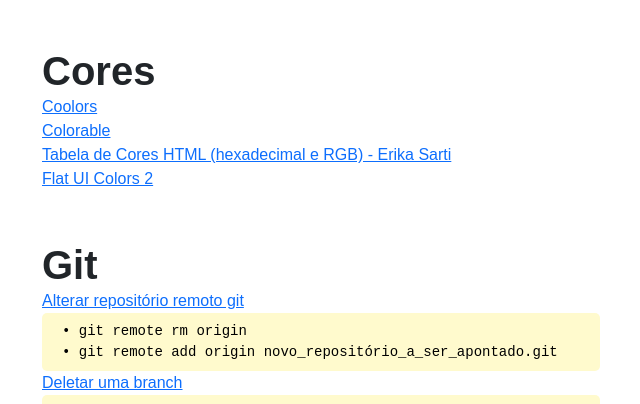
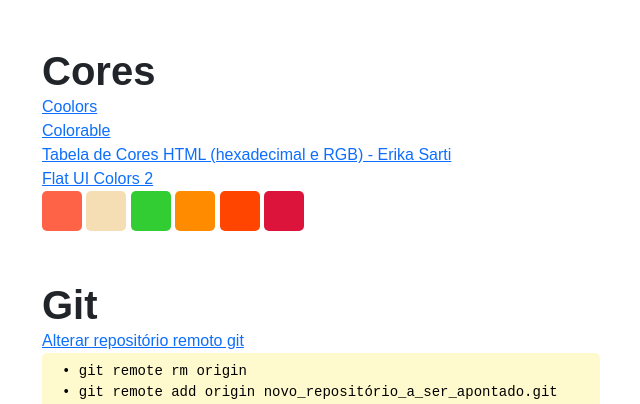
Before and after one commit to moaschneider/refs, a plain HTML site: page index.html in a window 1280 px wide. Shown: the part 657-1061 px from the top of the page, without its empty margins (40-680 px from the left). Drawn offline with nearby package versions, Linux system fonts and the light colour scheme; a web font is replaced by a local one.

Commit message:
add botoes cores com clique que copia nome da cor

```diff
--- a/index.html
+++ b/index.html
@@ -23,6 +23,19 @@
             font-weight: bold;
             font-size: 2    rem;
 
+        }
+        .tomato {background-color: tomato;}
+        .wheat {background-color: wheat;}
+        .limegreen {background-color: limegreen;}
+        .darkorange {background-color: darkorange;}
+        .orangered {background-color: orangered;}
+        .crimson {background-color: crimson;}
+        button {
+            border: none;
+            border-radius: 5px;
+            padding: 20px;
+            font-size: 18px;
+            cursor: pointer;
         }
         code {
             background-color: lemonchiffon;
@@ -81,7 +94,14 @@
         <a href="https://colorable.jxnblk.com/" target="_blank">Colorable</a>
         <a href="https://erikasarti.com/html/tabela-cores/" target="_blank">Tabela de Cores HTML (hexadecimal e RGB) - Erika Sarti</a>
         <a href="https://flatuicolors.com/" target="_blank">Flat UI Colors 2</a>
-
+        <div class="cores">
+            <button onclick="copiarClasse(this)" class="tomato"></button>
+            <button onclick="copiarClasse(this)" class="wheat"></button>
+            <button onclick="copiarClasse(this)" class="limegreen"></button>
+            <button onclick="copiarClasse(this)" class="darkorange"></button>
+            <button onclick="copiarClasse(this)" class="orangered"></button>
+            <button onclick="copiarClasse(this)" class="crimson"></button>
+        </div>
 
         <h1>Git</h1>
         <a href="https://pt.stackoverflow.com/questions/111842/alterar-reposit%C3%B3rio-remoto-git" target="_blank">Alterar repositório remoto git</a>
@@ -148,5 +168,37 @@
 
         <h2 style="border: 5px solid black; border-radius: 20px; background-color: silver;">&#9617;&#9617;&#9618;&#9618;&#9619;&#9619;&#12336;&#12336;&#10087;&#10042;&#9731;&#10052;&#9730;&#9728;&#9760;&#9773;&#8226;</h2><br><br>
     </div>
+
+    <script>
+        function copiarClasse(elemento) {
+            // Obtém a lista de classes do elemento
+            var classes = elemento.classList;
+
+            // Converte a lista de classes em uma string
+            var classeTexto = Array.from(classes).join(" ");
+
+            // Cria uma área de transferência temporária
+            var areaDeTransferencia = document.createElement("textarea");
+
+            // Define o valor da área de transferência como o nome da classe
+            areaDeTransferencia.value = classeTexto;
+
+            // Adiciona a área de transferência ao corpo da página
+            document.body.appendChild(areaDeTransferencia);
+
+            // Seleciona todo o texto na área de transferência
+            areaDeTransferencia.select();
+
+            // Copia o texto para a área de transferência
+            document.execCommand("copy");
+
+            // Remove a área de transferência temporária
+            document.body.removeChild(areaDeTransferencia);
+
+            // Alerta que o nome da classe foi copiado
+            // alert("Nome da classe copiado: " + classeTexto);
+        }
+    </script>
+
 </body>
 </html>
```
